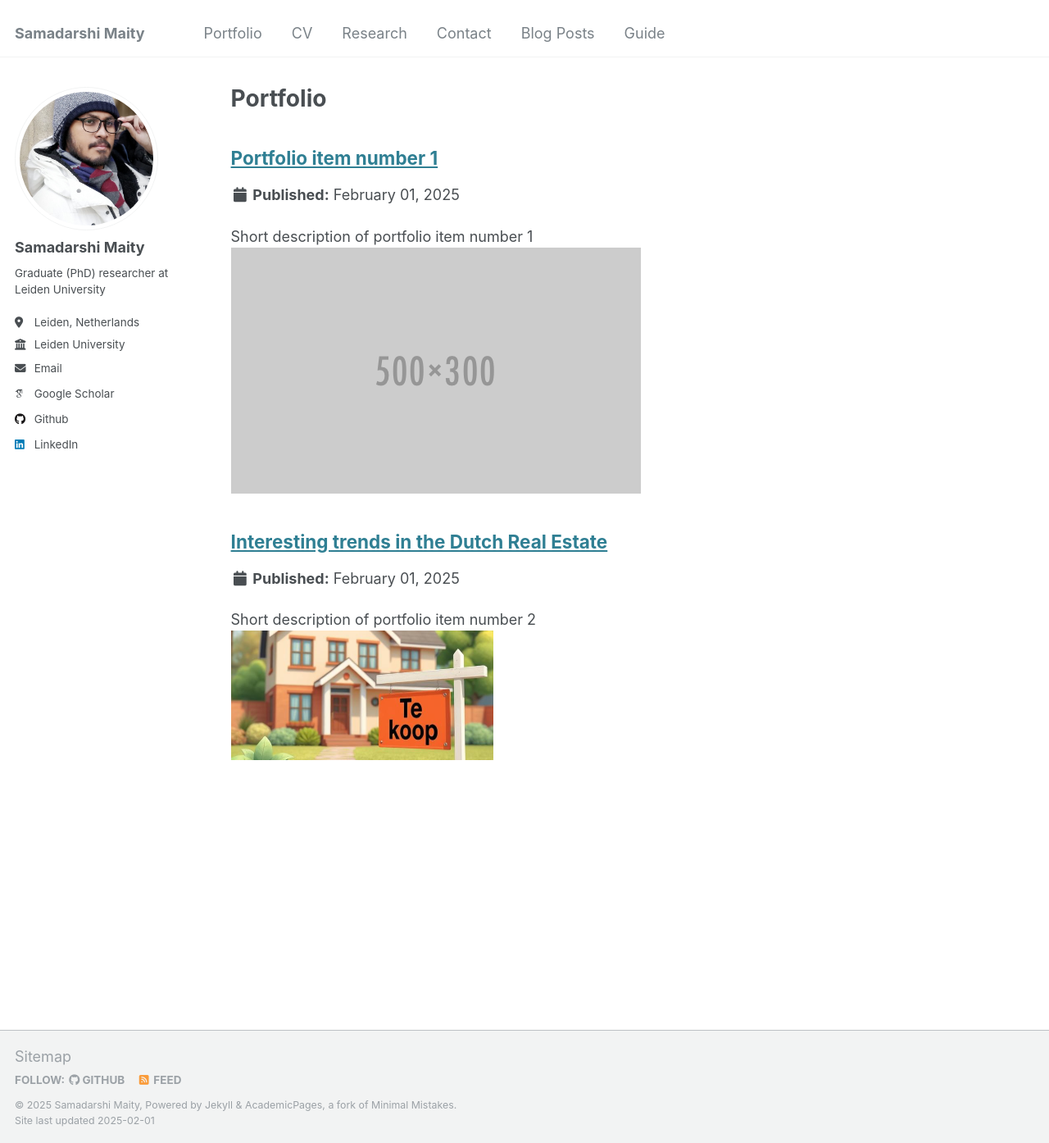
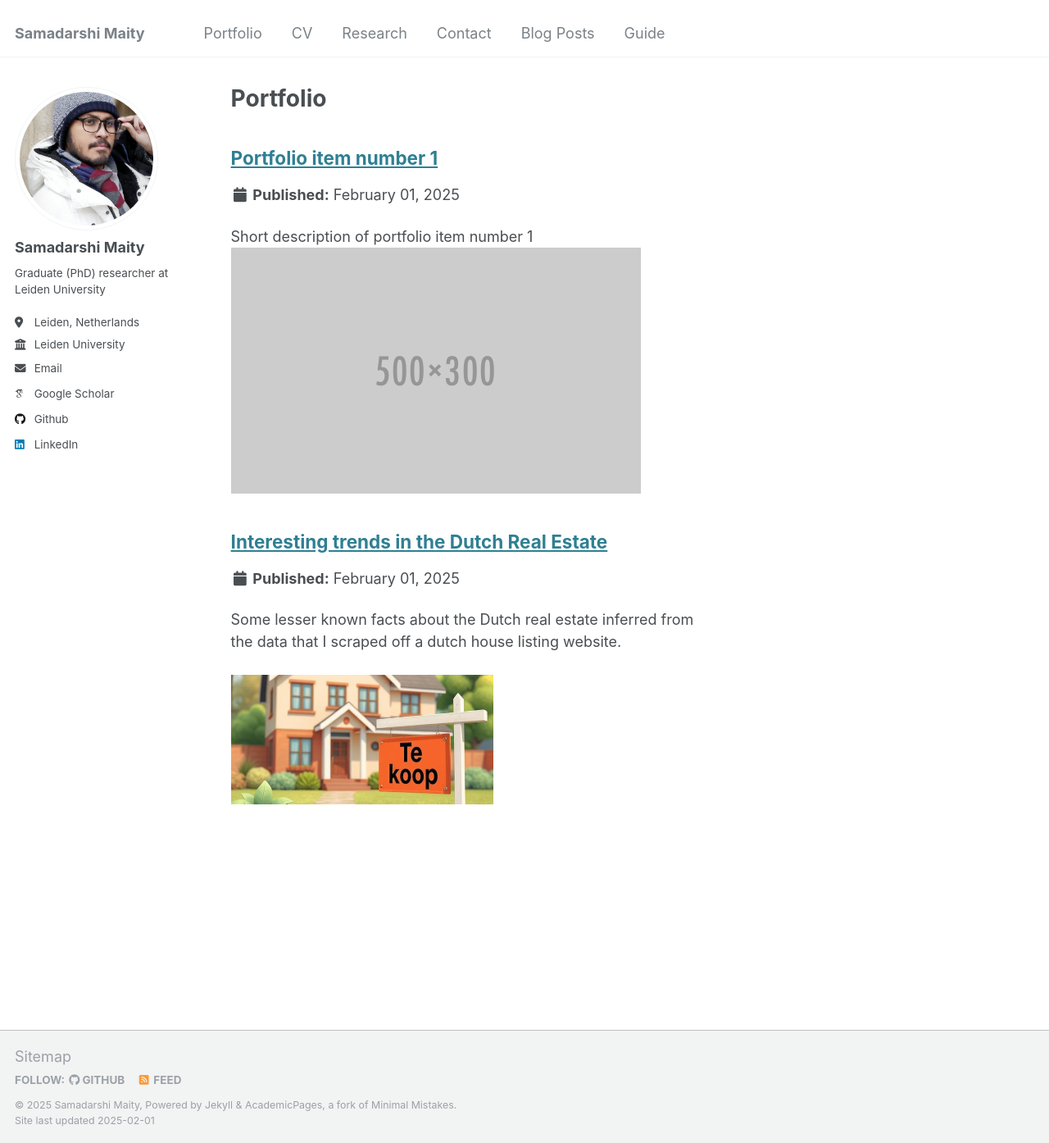
Before and after one commit to Samadarshi-Maity/Samadarshi-Maity.github.io, a Jekyll site: the page built from _pages/portfolio.html, in a window 1280 px wide and 1394 px high. Shown: the whole window at 82% size. Built offline with Jekyll 4.4.1, drawn with Linux system fonts in a browser that asks for light colours; some web fonts are replaced.

Commit message:
Update portfolio-2.html

```diff
--- a/_portfolio/portfolio-2.html
+++ b/_portfolio/portfolio-2.html
@@ -1,6 +1,8 @@
 ---
 title: "Interesting trends in the Dutch Real Estate"
-excerpt: "Short description of portfolio item number 2 <br/><img src='/images/housing/te-koop.png'>"
+excerpt: "Some lesser known facts about the Dutch real estate inferred from the data that I scraped off a dutch house listing website.<br>
+<br>
+<img src='/images/housing/te-koop.png'>"
 collection: portfolio
 ---
 
```
